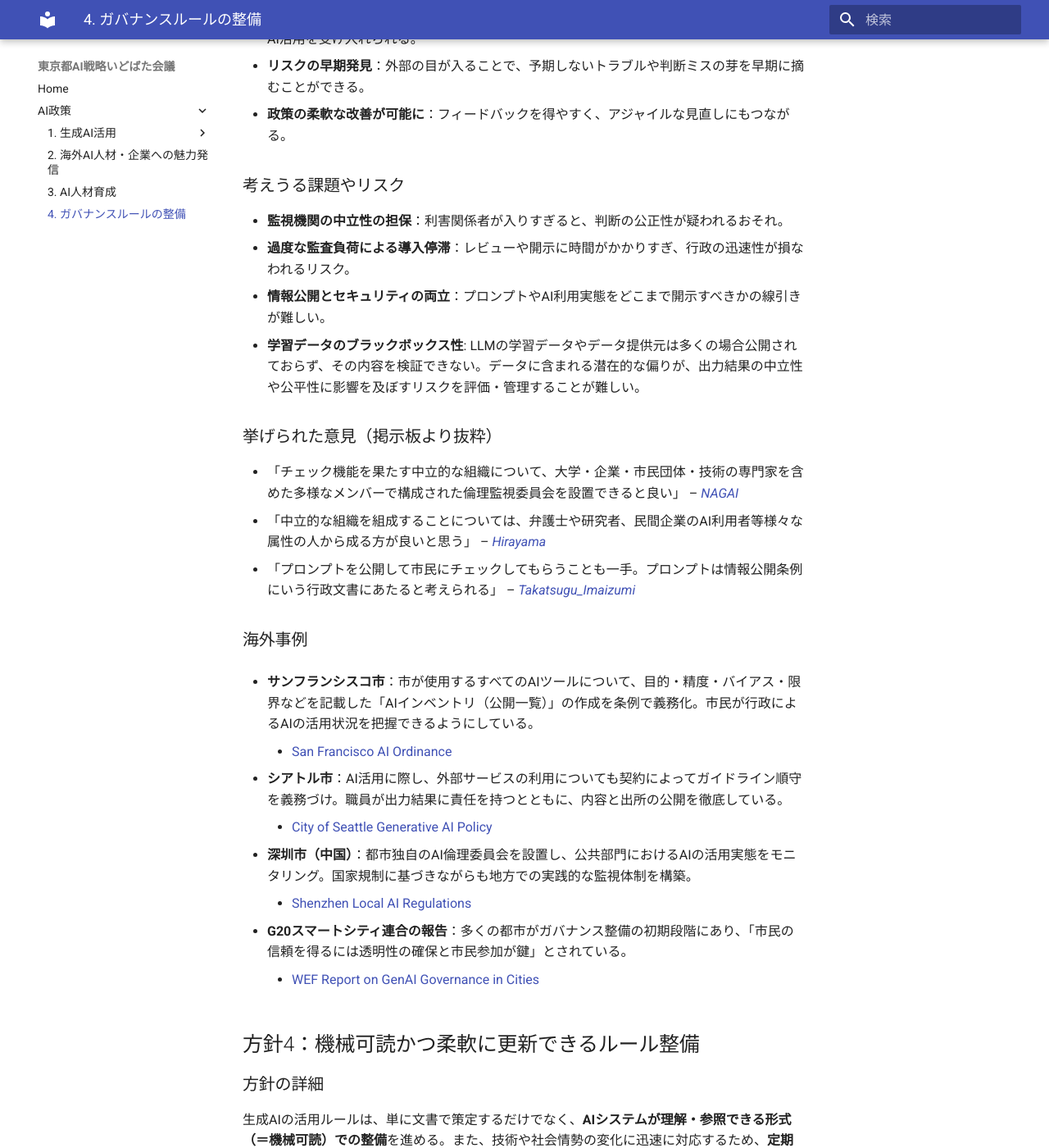
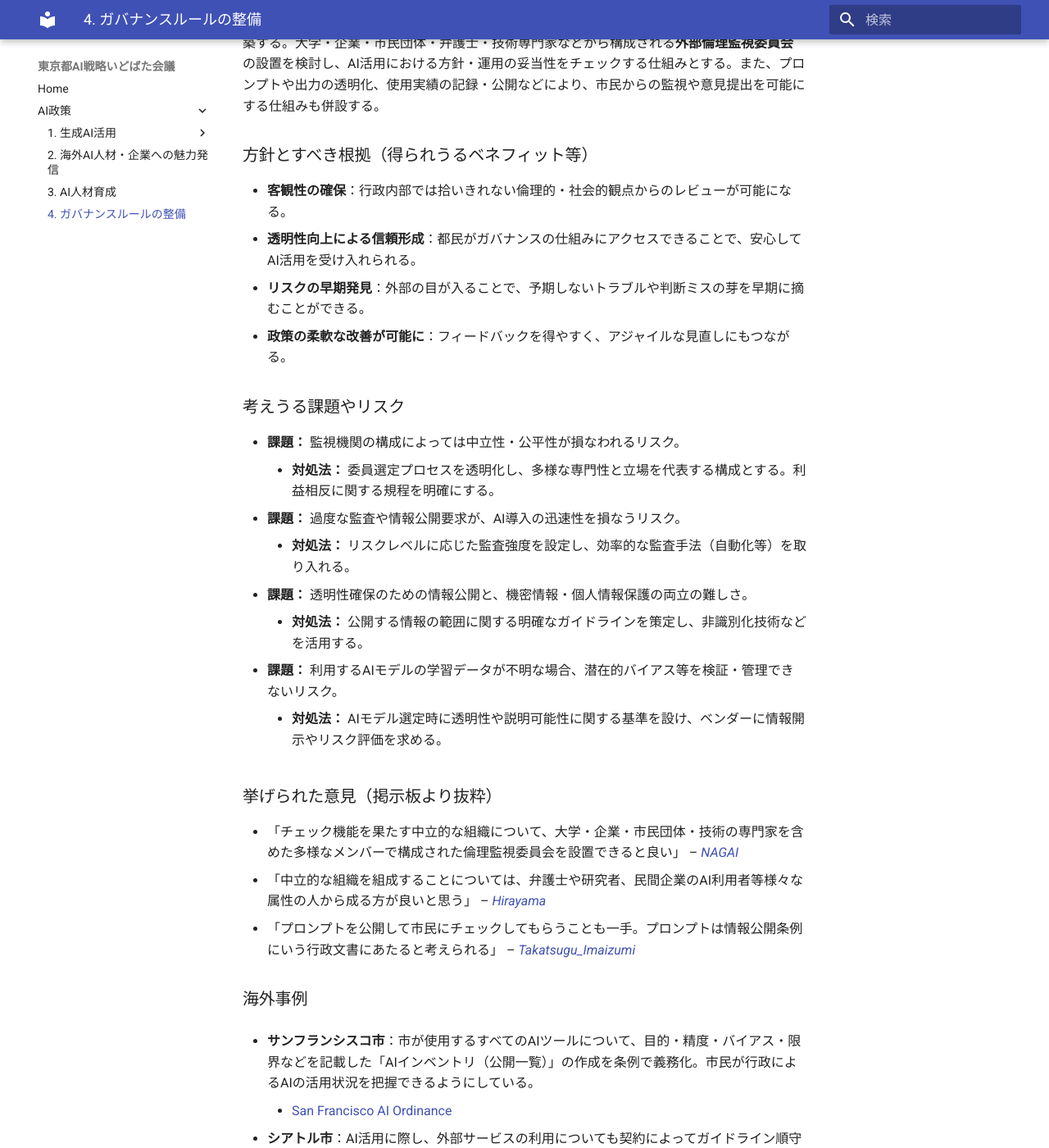
Before and after one commit to takahiroanno2024/2025_ai_idobatakaigi_output, an MkDocs documentation site: the page built from docs/4_ガバナンスルールの整備.md, in a window 1280 px wide and 1400 px high, scrolled down 5014 px. Shown: the whole window at 82% size. Built offline with MkDocs 1.6.1 and Material for MkDocs 9.7.7, drawn with Linux system fonts in a browser that asks for light colours; some of the changed text lies outside the part shown.

Commit message:
Update 4_ガバナンスルールの整備.md

```diff
--- a/docs/4_ガバナンスルールの整備.md
+++ b/docs/4_ガバナンスルールの整備.md
@@ -73,10 +73,14 @@
 - **リスクある業務への歯止め**：医療・公共安全等における自動判断の乱用を防止。
 
 ### 考えうる課題やリスク
-- **人間による形骸的なチェック**が常態化すると、かえって責任回避の温床となりうる。
-- **人手による確認工数**が大幅に増え、効率化の利点が損なわれる可能性がある。
-- **AIの方が正確な場合**でも、常に人間が上位にあることで技術の活用可能性が制限される。
-- 将来的に、特定の分野でAIの判断精度等が人間を上回る可能性があり、その際に「常に人間が最終責任を負う」という原則が、最適な判断や効率化の妨げとなる可能性がある。
+*   **課題：** 人間によるチェックが形骸化し、責任回避の温床となるリスク。
+    *   **対処法：** チェック担当者の責任を明確にし、監査やサンプリングによる実効性検証を行う。
+*   **課題：** 確認工数の増加により、AI導入による効率化のメリットが損なわれるリスク。
+    *   **対処法：** 業務リスクに応じてチェックの強度を変える。AIによるチェック支援ツールを導入する。
+*   **課題：** AIの判断精度が高い場合でも人間が優先されることで、技術活用の機会を制限するリスク。
+    *   **対処法：** AIと人間の判断精度を比較検証し、データに基づき最適な判断プロセスを検討する。
+*   **課題：** 将来、AIの能力が人間を上回る分野で「常に人間が最終責任」原則が非効率になるリスク。
+    *   **対処法：** 技術動向を継続的に評価し、定期的に原則の妥当性を見直すプロセスを設ける。
 
 ### 挙げられた意見（掲示板より抜粋）
 - 「補助金の審査など、重要な判断についてはAIだけでなく人間が最終確認することを義務化するべき」 – *[NAGAI](https://large-scale-conversation-sandbox.discourse.group/t/topic/74/7?u=eitaro)*
@@ -115,10 +119,14 @@
 - **政策の柔軟な改善が可能に**：フィードバックを得やすく、アジャイルな見直しにもつながる。
 
 ### 考えうる課題やリスク
-- **監視機関の中立性の担保**：利害関係者が入りすぎると、判断の公正性が疑われるおそれ。
-- **過度な監査負荷による導入停滞**：レビューや開示に時間がかかりすぎ、行政の迅速性が損なわれるリスク。
-- **情報公開とセキュリティの両立**：プロンプトやAI利用実態をどこまで開示すべきかの線引きが難しい。
-- **学習データのブラックボックス性**: LLMの学習データやデータ提供元は多くの場合公開されておらず、その内容を検証できない。データに含まれる潜在的な偏りが、出力結果の中立性や公平性に影響を及ぼすリスクを評価・管理することが難しい。
+*   **課題：** 監視機関の構成によっては中立性・公平性が損なわれるリスク。
+    *   **対処法：** 委員選定プロセスを透明化し、多様な専門性と立場を代表する構成とする。利益相反に関する規程を明確にする。
+*   **課題：** 過度な監査や情報公開要求が、AI導入の迅速性を損なうリスク。
+    *   **対処法：** リスクレベルに応じた監査強度を設定し、効率的な監査手法（自動化等）を取り入れる。
+*   **課題：** 透明性確保のための情報公開と、機密情報・個人情報保護の両立の難しさ。
+    *   **対処法：** 公開する情報の範囲に関する明確なガイドラインを策定し、非識別化技術などを活用する。
+*   **課題：** 利用するAIモデルの学習データが不明な場合、潜在的バイアス等を検証・管理できないリスク。
+    *   **対処法：** AIモデル選定時に透明性や説明可能性に関する基準を設け、ベンダーに情報開示やリスク評価を求める。
 
 ### 挙げられた意見（掲示板より抜粋）
 - 「チェック機能を果たす中立的な組織について、大学・企業・市民団体・技術の専門家を含めた多様なメンバーで構成された倫理監視委員会を設置できると良い」 – *[NAGAI](https://large-scale-conversation-sandbox.discourse.group/t/topic/74/6?u=eitaro)*
@@ -153,9 +161,12 @@
 - **マルチバージョン対応**：要約版・グラフィカル版・多言語翻訳版など派生版を自動生成できる設計も可能。
 
 ### 考えうる課題やリスク
-- **技術的整備コストの増大**：ルールを機械可読にするための追加開発や保守が必要。
-- **市民にとっての可読性との両立**：機械可読性を高めると、逆に人間にとって読みにくくなる懸念がある。
-- **誤作動リスク**：ルールの記述ミスがAIの出力に予期せぬ影響を与える可能性がある。
+*   **課題：** ルールを機械可読形式で整備・維持するための技術的コストが増大するリスク。
+    *   **対処法：** 標準化されたフォーマットやオープンソース技術の活用を検討し、段階的に導入を進める。
+*   **課題：** 機械可読性を重視するあまり、人間にとってルールの理解が困難になるリスク。
+    *   **対処法：** 機械可読ルールと合わせて、人間向けの解説文書や図解などを必ず提供する。
+*   **課題：** ルールの記述ミスや解釈の齟齬が、AIの予期せぬ動作を引き起こすリスク。
+    *   **対処法：** ルール変更時のテスト・検証プロセスを強化し、明確な変更管理手順を定める。
 
 ### 挙げられた意見（掲示板より抜粋）
 - 「llms.txt の中には具体例を何個かいれることによって、いろんな基盤モデルで参照されたときに自然と few-shot で回答できるようにすると精度が上がりそう」 – *[takahiroanno](https://large-scale-conversation-sandbox.discourse.group/t/topic/74/24?u=eitaro)*
```
